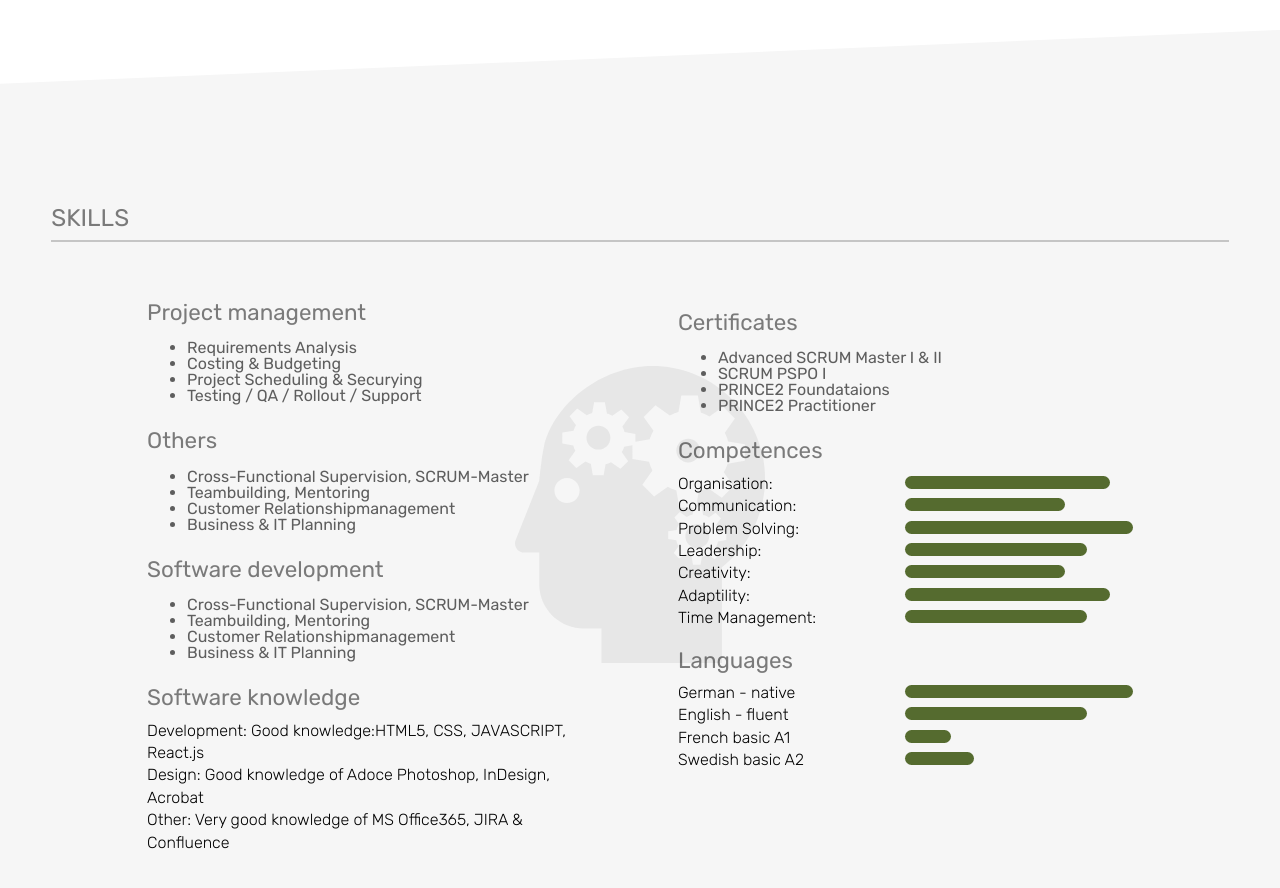
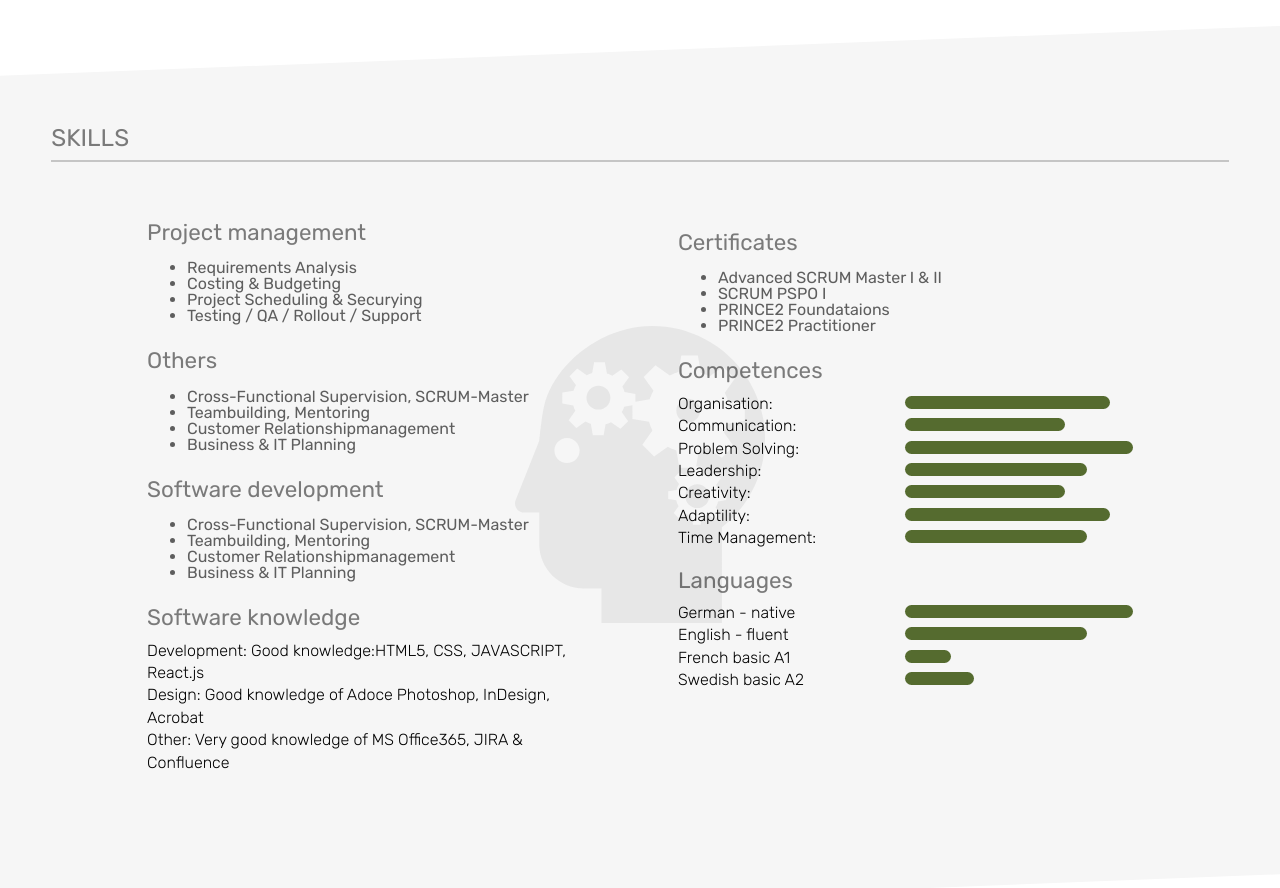
Before and after one commit to Criedor/CHRSSTNR, a plain HTML site: page index.html in a window 1280 px wide. Shown: the part 3220-4108 px from the top of the page. Drawn offline with Linux system fonts and the light colour scheme.

Commit message:
navbar fix

```diff
--- a/index.html
+++ b/index.html
@@ -168,7 +168,7 @@
             <div class="skills" id="skills">
                 <div class="skills_dia">
                     <div class="skills_inner" id="skills_inner">
-                        <div class="headline" style="margin-top:80px" ;>
+                        <div class="headline">
                             <h3>SKILLS</h3>
                             <hr>
                         </div>
--- a/src/styles.css
+++ b/src/styles.css
@@ -203,7 +203,7 @@ nav {
 
 .menu_toggle {
     display: none;
-    position: absolute;
+    position: fixed;
     top: 200px;
     left: 0px;
     height: 100%;
@@ -335,7 +335,7 @@ nav {
     display: flex;
     flex-direction: column;
     justify-content: flex-start;
-    padding: 150px 0;
+    padding: 150px 0 150px 0;
 }
 
 .skills_column {
```
